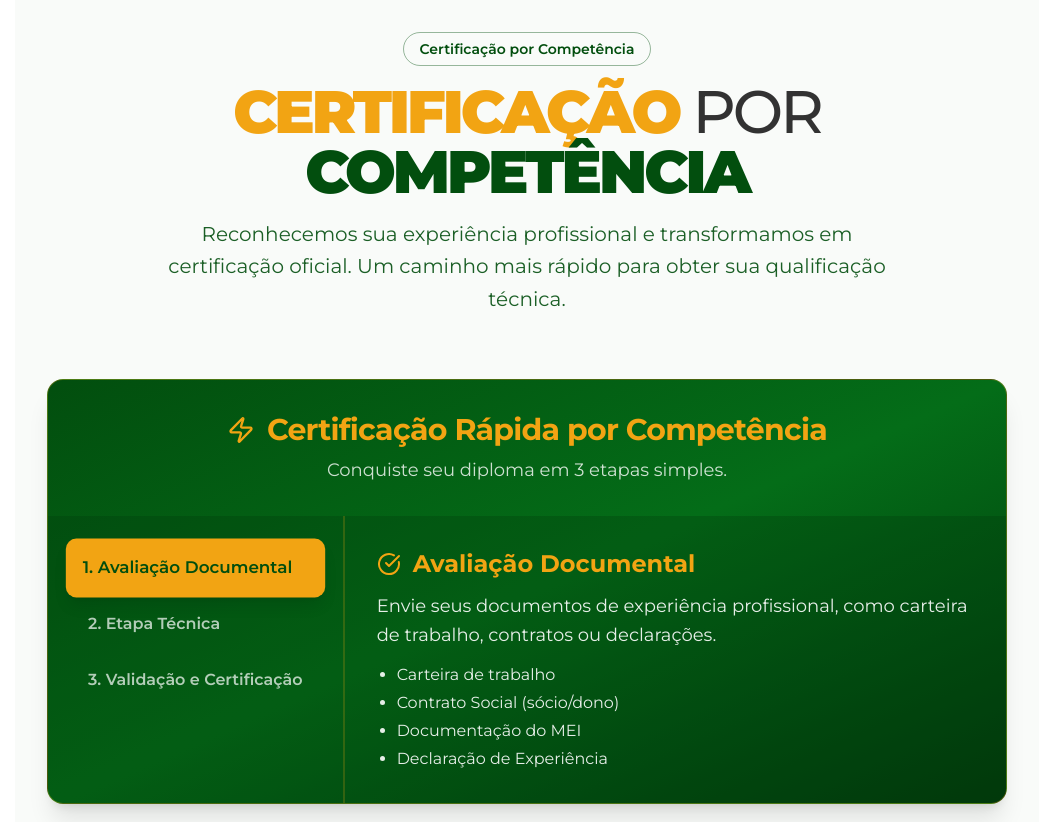
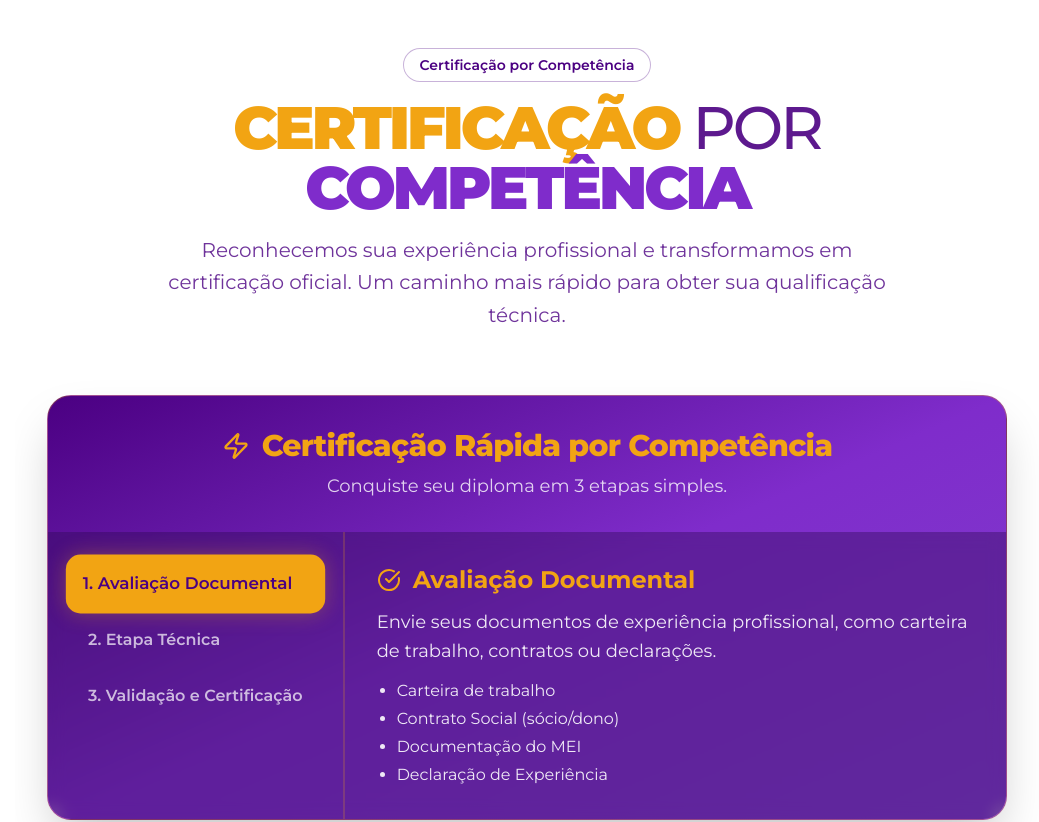
Before and after one commit to Peixotim/site-marabatec, a Next.js app: page / in a window 1280 px wide. Shown: the part 4060-4882 px from the top of the page, without its empty margins (241-1280 px from the left). Built offline with nearby package versions, Linux system fonts and the light colour scheme; no server answers.

Commit message:
feat: Corrige os dados de Certification

```diff
--- a/src/components/CertificationSteps.tsx
+++ b/src/components/CertificationSteps.tsx
@@ -38,30 +38,30 @@ function CertificationSteps() {
 
   return (
     <div className="w-full max-w-6xl mx-auto mt-16">
-      {/* Container principal verde */}
-      <div className="bg-gradient-to-br from-[#024E0E] via-[#046D18] to-[#01380B] text-white shadow-xl rounded-2xl overflow-hidden border border-[#F2A413]/30">
+      {/* Container principal roxo */}
+      <div className="bg-gradient-to-br from-[#4B0082] via-[#7F2CCB] to-[#803dcd] text-white shadow-2xl rounded-3xl overflow-hidden border border-[#F2A413]/30">
         {/* Cabeçalho */}
-        <div className="p-6 md:p-8">
-          <h3 className="text-2xl sm:text-3xl font-bold text-center text-[#F2A413] tracking-tight flex items-center justify-center gap-3">
-            <Zap className="w-7 h-7" />
+        <div className="p-6 md:p-8 text-center">
+          <h3 className="text-2xl sm:text-3xl font-extrabold text-[#F2A413] tracking-tight flex items-center justify-center gap-3">
+            <Zap className="w-7 h-7 text-[#F2A413]" />
             <span>Certificação Rápida por Competência</span>
           </h3>
-          <p className="text-center text-white/80 mt-2 text-base sm:text-lg">
+          <p className="text-white/80 mt-2 text-base sm:text-lg">
             Conquiste seu diploma em 3 etapas simples.
           </p>
         </div>
 
         {/* Corpo das Etapas */}
-        <div className="flex flex-col md:flex-row bg-[#01380B]/30">
+        <div className="flex flex-col md:flex-row bg-[#300C55]/40 backdrop-blur-sm">
           {/* Menu lateral de etapas */}
           <div className="flex md:flex-col justify-around md:justify-start p-4 md:p-6 border-b-2 md:border-b-0 md:border-r-2 border-[#F2A413]/20">
             {steps.map((step) => (
               <button
                 key={step.id}
                 onClick={() => setActiveStep(step.id)}
-                className={`w-full text-left p-3 sm:p-4 rounded-lg transition-all duration-300 text-sm sm:text-base font-semibold ${
+                className={`w-full text-left p-3 sm:p-4 rounded-xl transition-all duration-300 text-sm sm:text-base font-semibold ${
                   activeStep === step.id
-                    ? "bg-[#F2A413] text-[#024E0E] scale-105 shadow-lg"
+                    ? "bg-[#F2A413] text-[#4B0082] scale-105 shadow-[0_0_20px_rgba(242,164,19,0.3)]"
                     : "bg-transparent text-white/70 hover:bg-white/10 hover:text-white"
                 }`}
               >
@@ -78,7 +78,7 @@ function CertificationSteps() {
                 initial={{ opacity: 0, x: 20 }}
                 animate={{ opacity: 1, x: 0 }}
                 exit={{ opacity: 0, x: -20 }}
-                transition={{ duration: 0.3 }}
+                transition={{ duration: 0.4 }}
                 className="min-h-[180px] sm:min-h-[160px]"
               >
                 <h4 className="text-xl sm:text-2xl font-bold mb-3 flex items-center gap-3 text-[#F2A413]">
@@ -104,19 +104,22 @@ function CertificationSteps() {
 
 export default function CertificationSection() {
   return (
-    <section className="bg-[#F9FBF9] py-16 sm:py-24">
-      <div className="max-w-7xl mx-auto px-4 sm:px-6 lg:px-8">
+    <section className="relative py-20 sm:py-28 overflow-hidden">
+      {/* Overlay decorativo */}
+      <div className="absolute inset-0 bg-gradient-to-br pointer-events-none"></div>
+
+      <div className="relative max-w-7xl mx-auto px-4 sm:px-6 lg:px-8">
         {/* Banner superior */}
         <div className="text-center">
-          <span className="inline-block rounded-full border border-[#024E0E]/40 px-4 py-1.5 text-sm font-semibold text-[#024E0E]">
+          <span className="inline-block rounded-full border border-[#4B0082]/30 px-4 py-1.5 text-sm font-semibold text-[#4B0082] bg-white/50 backdrop-blur-md">
             Certificação por Competência
           </span>
           <h1 className="mt-4 text-4xl sm:text-5xl md:text-6xl font-black tracking-tighter uppercase">
             <span className="text-[#F2A413]">Certificação</span>
-            <span className="text-black/80 font-medium"> por </span>
-            <span className="text-[#024E0E]">Competência</span>
+            <span className="text-[#4B0082]/90 font-medium"> por </span>
+            <span className="text-[#7F2CCB]">Competência</span>
           </h1>
-          <p className="max-w-3xl mx-auto mt-4 text-lg md:text-xl text-[#024E0E]/90 leading-relaxed">
+          <p className="max-w-3xl mx-auto mt-4 text-lg md:text-xl text-[#4B0082]/80 leading-relaxed">
             Reconhecemos sua experiência profissional e transformamos em
             certificação oficial. Um caminho mais rápido para obter sua
             qualificação técnica.
```
